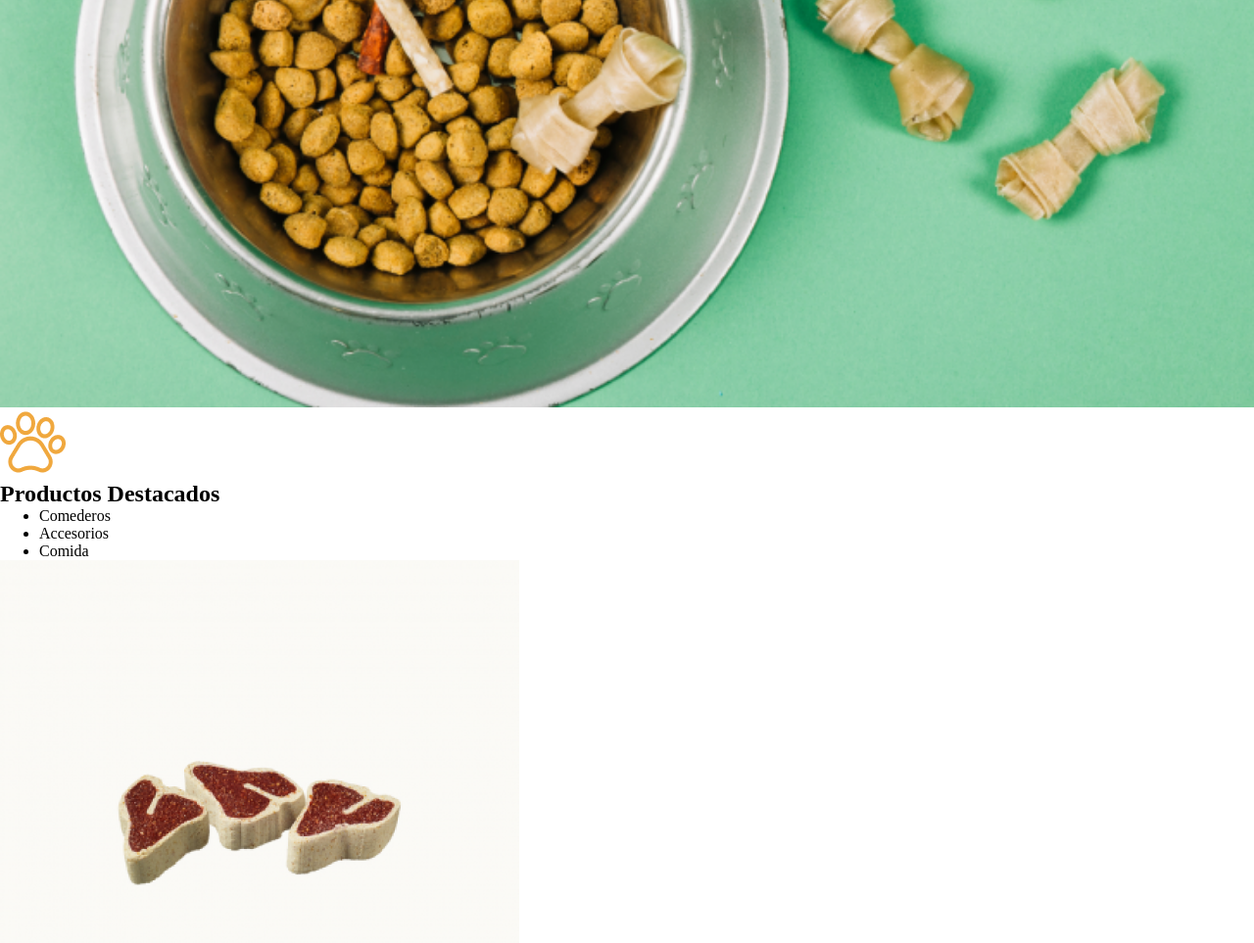
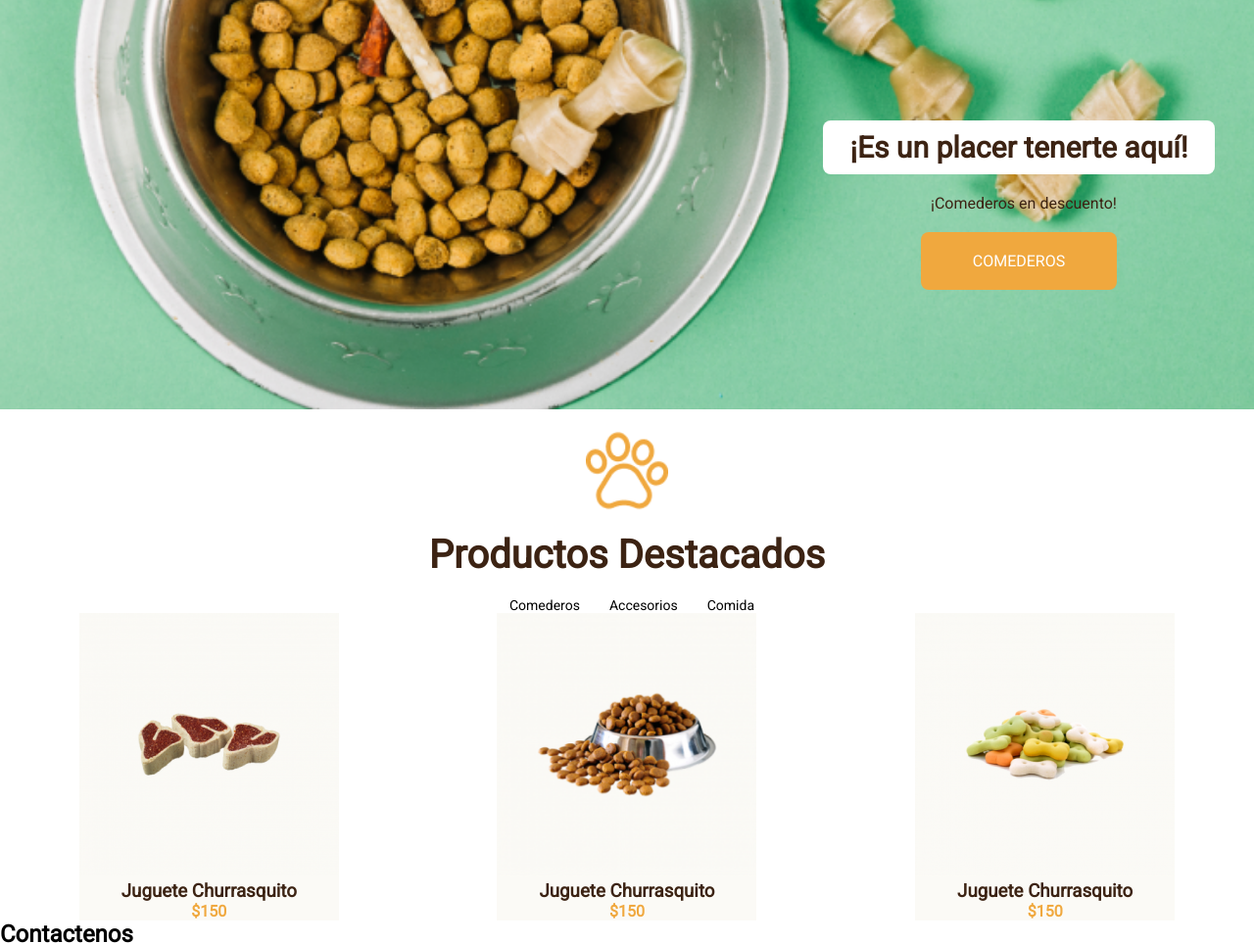
Before and after one commit to VivianaGuzmanBuritica/Front1, a plain HTML site: page PetShop/index.html in a window 1280 px wide. Shown: the part 360-1323 px from the top of the page at 98% size. Drawn offline with Linux system fonts and the light colour scheme.

Commit message:
Petshop con flex

```diff
--- a/PetShop/css/styles.css
+++ b/PetShop/css/styles.css
@@ -1,6 +1,13 @@
+@import url('https://fonts.googleapis.com/css2?family=Roboto&display=swap');
+
 *{
+    box-sizing: border-box;
     margin:auto;
+    font-family: 'Roboto';
+
 }
+
+/*menu*/
 
 .oferta{
     background-color:#222222;
@@ -19,9 +26,105 @@ nav ul{
     padding: 10px;
 }
 
+/*banner*/
+
 .banner{
     background-image:url('../img/banner.png');
     height: 90vh;
     background-size: cover;
+    display: flex;
+    flex-direction: column;
+    justify-content: flex-end;
+    align-items: flex-end;
 
 }
+
+.banner h2{
+    width: 400px;
+    margin:0;
+    background-color: #FFFFFF;
+    font-size: 30px;
+    display: inline-block;
+    padding: 10px;
+    border-radius: 8px;
+    color:#3C2313;
+    position: relative;
+    text-align: center;
+    margin:20px 40px 0px 0px;
+
+}
+
+.banner p{
+    width: 400px;
+    font-size: 16px;
+    margin:20px 35px 20px 0px;
+    color:#3C2313;
+    position: relative;
+    text-align: center;
+
+}
+
+.banner button{
+    width: 200px;
+    background-color:#F0A83E;
+    color:#ffff;
+    padding: 20px 40px;
+    font-size: 16px;
+    border: none;
+    border-radius: 8px;
+    margin:0px 140px 122px 0px;
+}
+
+/*destacados*/
+
+.destacados{
+    display: flex;
+    flex-direction: column;
+}
+
+.destacados img{
+    width: 120px;
+    padding: 18px;
+
+}
+
+.destacados h2{
+    font-size: 40px;
+    color:#3C2313;
+}
+
+.destacados ul{
+    font-size: 14px;
+    display: flex;
+    flex-direction: row;
+    list-style-type: none;
+}
+.destacados li{
+    padding: 20px 30px 0px 0px;
+}
+
+/*productos*/
+
+.productos{
+    display: flex;
+    flex-direction: row;
+
+}
+
+.productos article img{
+    width: 265px;
+}
+
+.productos article{
+    background-color:#FBFAF6;
+    text-align: center;
+    font-weight: bold;
+}
+
+.productos article h3{
+    color:#3C2313;
+}
+
+.productos article p{
+    color:#F0A83E;
+}
--- a/PetShop/index.html
+++ b/PetShop/index.html
@@ -37,7 +37,7 @@
             <p>¡Comederos en descuento!</p>
             <button>COMEDEROS</button>
         </section>
-        <section>
+        <section class='destacados'>
             <img src='./img/pawprint 1.png' alt=''>
             <h2>Productos Destacados</h2>
             <ul>
@@ -46,7 +46,7 @@
                 <li>Comida</li>
             </ul>
         </section>
-        <seccion>
+        <seccion class='productos'>
             <article>
                 <img src='./img/churrasquito@2x.png' alt="">
                 <h3>Juguete Churrasquito</h3>
```
